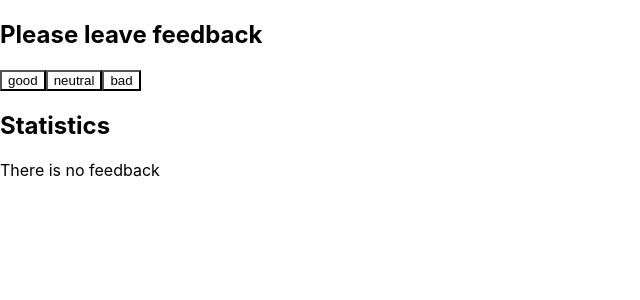
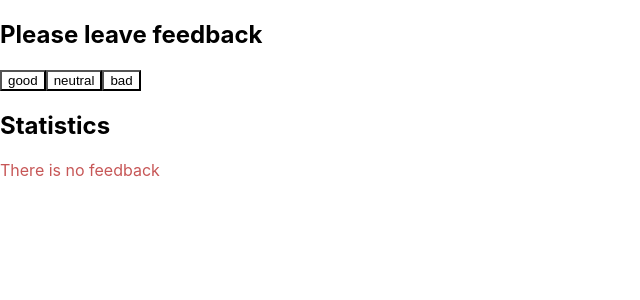
Before and after one commit to DyshliukAnna/goit-react-hw-02-feedback, a React (Create React App) app: page / in a window 1280 px wide. Shown: the top 300 px of the page, without its empty margins (0-640 px from the left). Built offline with nearby package versions, Linux system fonts and the light colour scheme.

Commit message:
Update DescriptionMessage.module.css

```diff
--- a/src/components/DescriptionMessage/DescriptionMessage.module.css
+++ b/src/components/DescriptionMessage/DescriptionMessage.module.css
@@ -1,3 +1,3 @@
 .descriptionMessage {
-  color: #000;
+  color: #c75757;
 }
```
